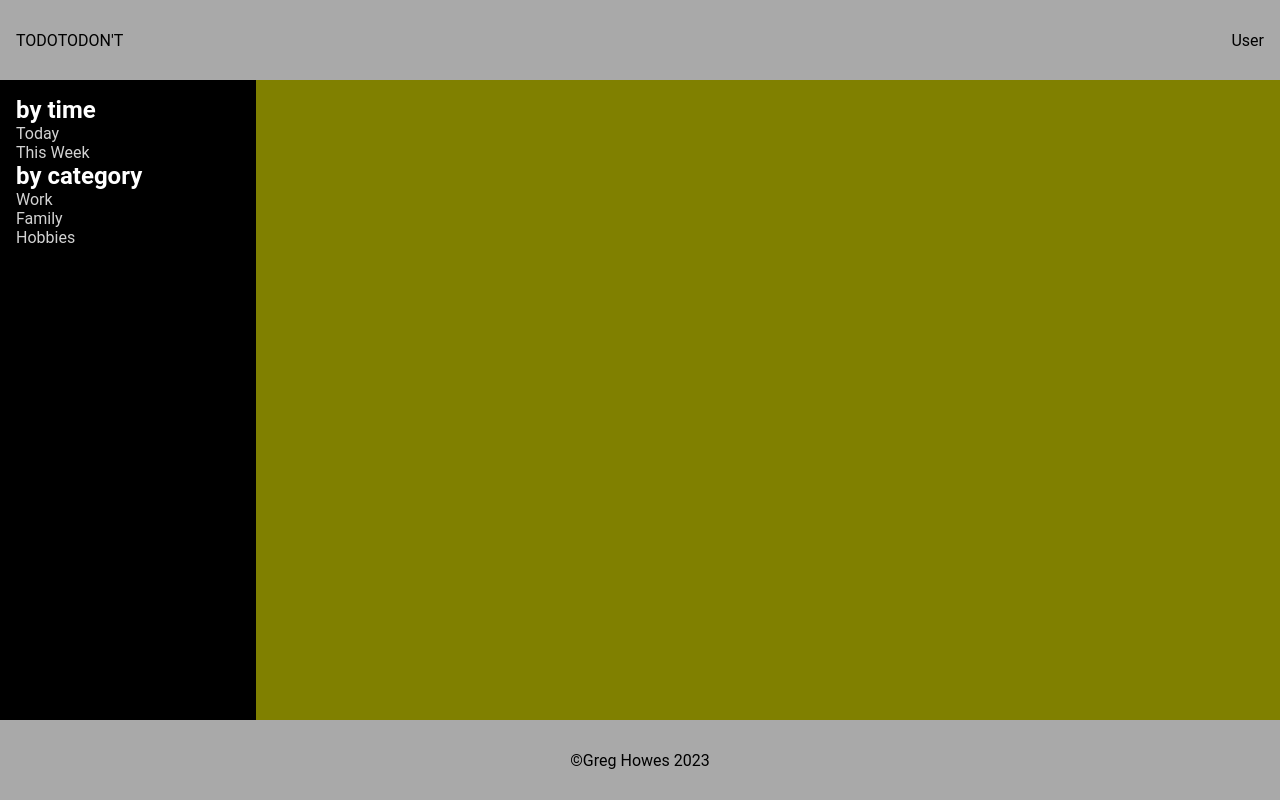
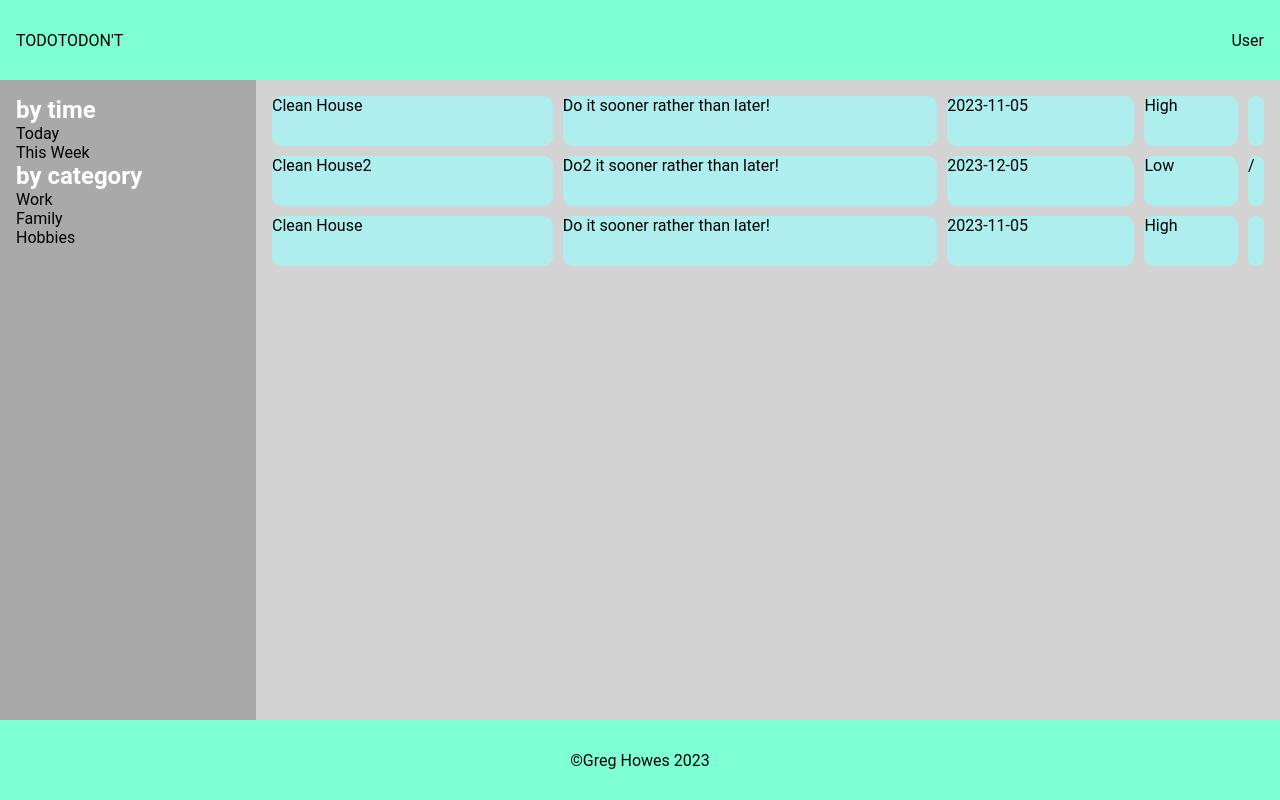
Before and after one commit to GregoryHowes/odin-todo, a website built with webpack: page dist/index.html in a window 1280 px wide. Built offline with nearby package versions, Linux system fonts and the light colour scheme.

Commit message:
Added Todo class Created a Todo class, which is being successfully initialised and console logged in contentArea.js Following that, I decided to manually create some todo items in the css, just to get a better idea of the layout of the app, most importantly, how to get the CSS Grid set up.

```diff
--- a/src/contentArea.js
+++ b/src/contentArea.js
@@ -1,6 +1,10 @@
 //create the content area of the todo app
+import { Todo } from "./todo";
+
 const createContentArea = () => {
     //alert("hi from content area!");
+    const newTodo = new Todo("Clean up", "Tidy up the house", "2023-11-05", "High", "");
+    console.log(newTodo);
 }
 
 export default createContentArea;
--- a/src/class.js
+++ b/src/todo.js
@@ -1,8 +1,8 @@
 //class for todo tasks
-class Todo  {
+export class Todo  {
 
     constructor (title, description, dueDate, priority, checkList) {
-        this,title = title;
+        this.title = title;
         this.description = description;
         this.dueDate = dueDate;
         this.priority = priority;
```
Also changed, not shown: dist/index.html, dist/main.js, dist/style.css.
